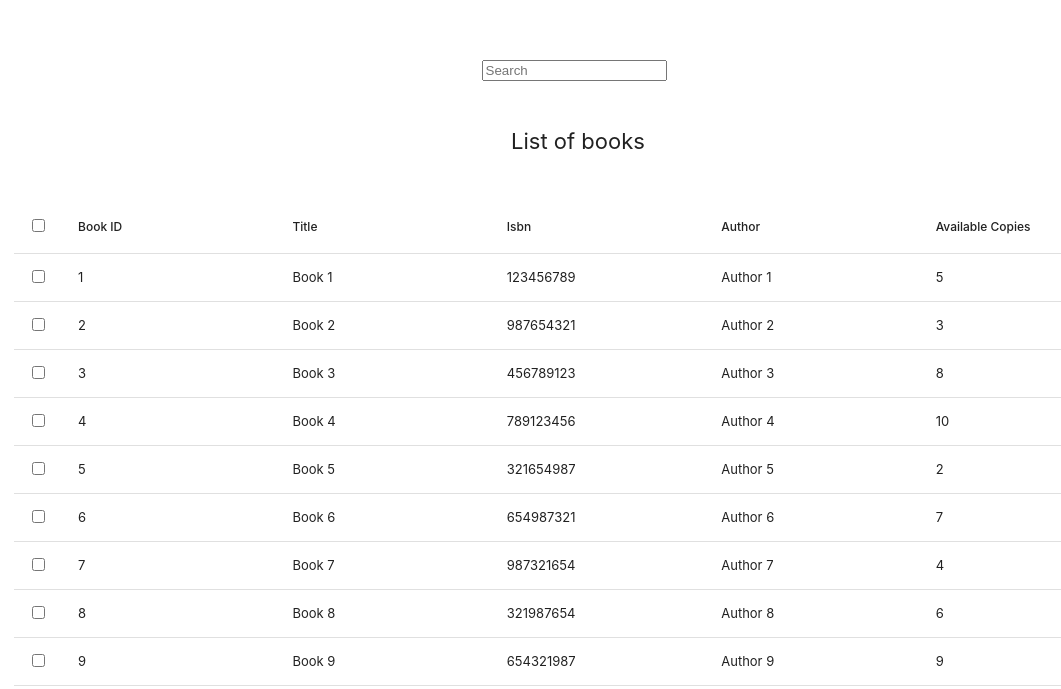
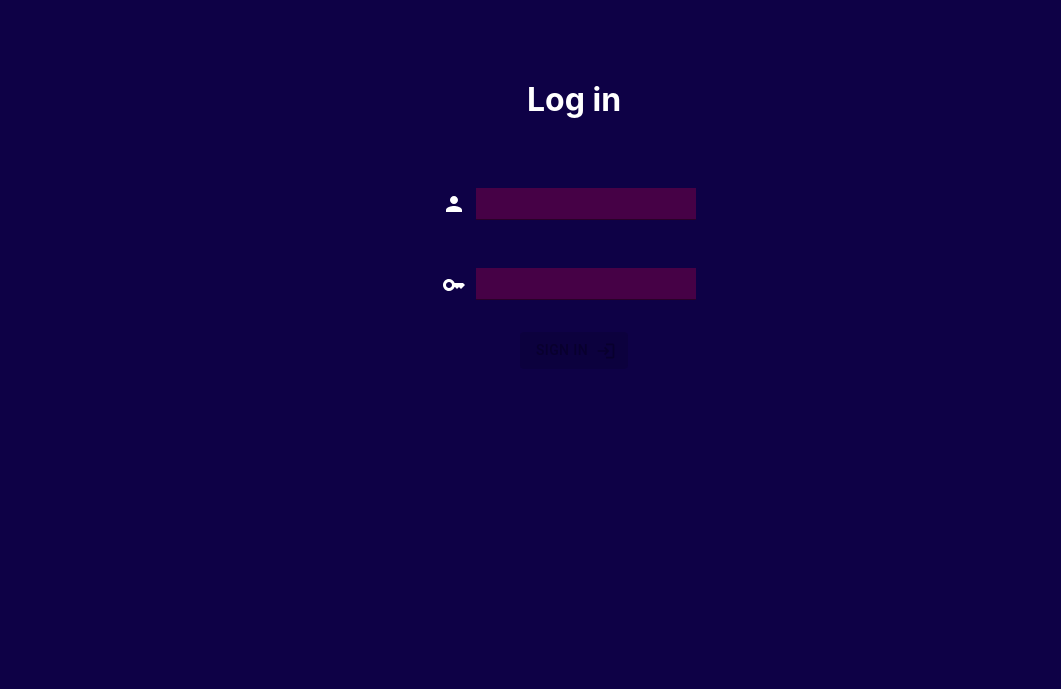
Before and after one commit to Julian268398/Technologie-Sieciowe-front, a React (Create React App) app: page / in a window 1280 px wide. Shown: the part 111-800 px from the top of the page, without its empty margins (66-1127 px from the left). Built offline with nearby package versions, Linux system fonts and the light colour scheme.

Commit message:
Login page - visual improvement

```diff
--- a/src/App.tsx
+++ b/src/App.tsx
@@ -6,7 +6,7 @@ import BookList from "./structure/bookList/BookList";
 function App() {
   return (
     <div className="App">
-      <BookList />
+      <LoginForm />
     </div>
   );
 }
--- a/src/structure/login/LoginForm.css
+++ b/src/structure/login/LoginForm.css
@@ -1,3 +1,7 @@
+body {
+    background-color: #0e0146; /* Ustawienie koloru tła dla całej strony */
+}
+
 .LoginForm {
     padding: 5rem;
     display: flex ;
@@ -7,3 +11,18 @@
     gap: 2rem;
     align-items: center;
 }
+
+.LoginForm input,
+.LoginForm label,
+.LoginForm button,
+.LoginForm h1{
+    color: white;
+}
+
+.LoginForm input {
+    background-color: #460146;
+}
+
+.LoginForm button {
+    background-color: #3c0146;
+}
--- a/src/structure/login/LoginForm.tsx
+++ b/src/structure/login/LoginForm.tsx
@@ -4,6 +4,8 @@ import LoginIcon from "@mui/icons-material/Login";
 import {Formik} from "formik";
 import {useCallback, useMemo} from "react";
 import * as yup from 'yup';
+import {Key} from "@mui/icons-material";
+import PersonIcon from '@mui/icons-material/Person';
 
 function LoginForm(){
     const initialValues = {username: "", password: ""};
@@ -18,25 +20,39 @@ function LoginForm(){
         <Formik initialValues={initialValues} onSubmit={onSubmit} validationSchema={validationschema} validateOnChange validateOnBlur>
             {(formik: any) => (
                 <form className="LoginForm" id="signForm" onSubmit={formik.handleSubmit} noValidate>
+                    <h1 title={"Log in"}>Log in</h1>
+                    <div style={{display: 'flex', alignItems: 'center', marginRight: '10px'}}>
+                        <PersonIcon style={{
+                            marginRight: '10px',
+                            color: 'white',
+                            marginTop: '16px'
+                        }}/>
                         <TextField
                             id="username"
                             label="Username"
                             variant="standard"
                             name="username"
+                            sx={{ borderRadius: '20px' }}
                             onChange={formik.handleChange}
                             onBlur={formik.handleBlur}
                             error={formik.touched.username && Boolean(formik.errors.username)}
                             helperText={formik.touched.username && formik.errors.username}/>
+                    </div>
+                    <div style={{display: 'flex', alignItems: 'center', marginRight: '10px'}}>
+                        <Key style={{marginRight: '10px', color: 'white', marginTop: '18px'}}/>
                         <TextField
                             id="password"
                             label="Password"
                             variant="standard"
                             type="password"
                             name="password"
+                            sx={{ borderRadius: '20px' }}
                             onChange={formik.handleChange}
                             onBlur={formik.handleBlur}
                             error={formik.touched.password && Boolean(formik.errors.password)}
-                        helperText={formik.touched.password && formik.errors.password}/>
+                            helperText={formik.touched.password && formik.errors.password}
+                        />
+                    </div>
                     <Button
                         variant="contained"
                         endIcon={<LoginIcon/>}
```
Lines whose indentation alone changed are shown as unchanged.
